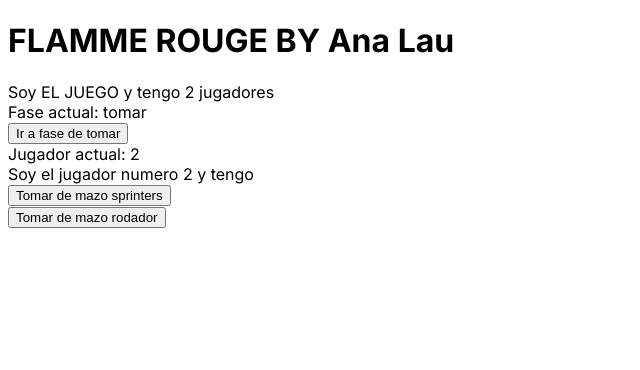
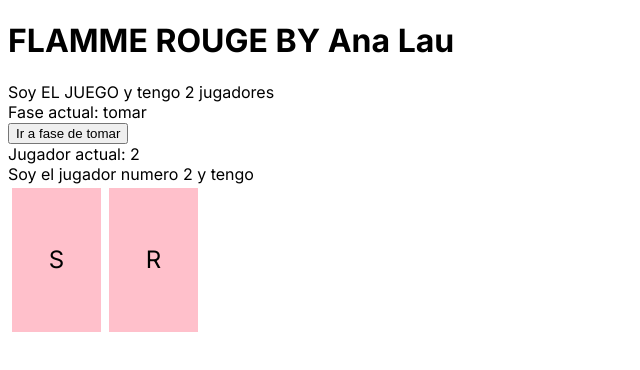
Before and after one commit to Analaumg/flamme-rouge-alm, a Next.js app: page / in a window 1280 px wide. Both pictures are taken after a click on the button "Ir a fase de tomar". Shown: the top 370 px of the page, without its empty margins (0-640 px from the left). Built offline with nearby package versions, Linux system fonts and the light colour scheme.

Commit message:
se hicieron las carticas

```diff
--- a/app/components/jugador/jugador.tsx
+++ b/app/components/jugador/jugador.tsx
@@ -7,15 +7,20 @@
 }
 
 export const Jugador = ({ numeroJugador,faseJuego }: JugadorProps) => {
+
+  const estilosContenedorMazos = {
+    display: 'flex',
+  }
+
   return (
     <div>
       <div>Soy el jugador numero {numeroJugador} y tengo </div>
       {faseJuego===FaseJuego.Tomar &&
-       <div>
-          <div><button onClick={()=>{}}>Tomar de mazo sprinters </button></div>
-          <div><button onClick={()=>{}}>Tomar de mazo rodador</button></div>
-        </div>}
-
+       <div style={estilosContenedorMazos}>
+          <Mazo tipoMazo={EnumTipoMazo.Sprinter}></Mazo>
+          <Mazo tipoMazo={EnumTipoMazo.Rodador}></Mazo>
+        </div>
+        }
     </div>
   );
 };
--- a/app/components/mazo/mazo.tsx
+++ b/app/components/mazo/mazo.tsx
@@ -14,7 +14,25 @@
     const cartasSprinter = [2,2,2,3,3,3,4,4,4,5,5,5,9,9,9];
     const cartasRodador= [3,3,3,4,4,4,5,5,5,6,6,6,7,7,7];
     const cartas = tipoMazo === EnumTipoMazo.Rodador ? cartasRodador : cartasSprinter;
-    return <div>Soy un mazo de tipo {tipoMazo} y estas son mis cartas
+
+    const estilosMazo = {
+      alignItems:'center',
+      background:'pink',
+      fontSize: '24px',
+      display:'flex',
+      height:"144px",
+      justifyContent:'center',
+      margin:"4px",
+      cursor: 'pointer',
+      width:"89px",
+    };
+
+    return (
+    <div style={estilosMazo}>
+      <div>{tipoMazo === EnumTipoMazo.Rodador ? "R" : "S"}</div>
+    </div>)
+
+    /*return <div>Soy un mazo de tipo {tipoMazo} y estas son mis cartas
      {cartas.map((carta) => {
         return (
           <>
@@ -22,7 +40,7 @@
           </>
         );
       })}
-    </div>
+    </div>*/
 }
 
 
```
